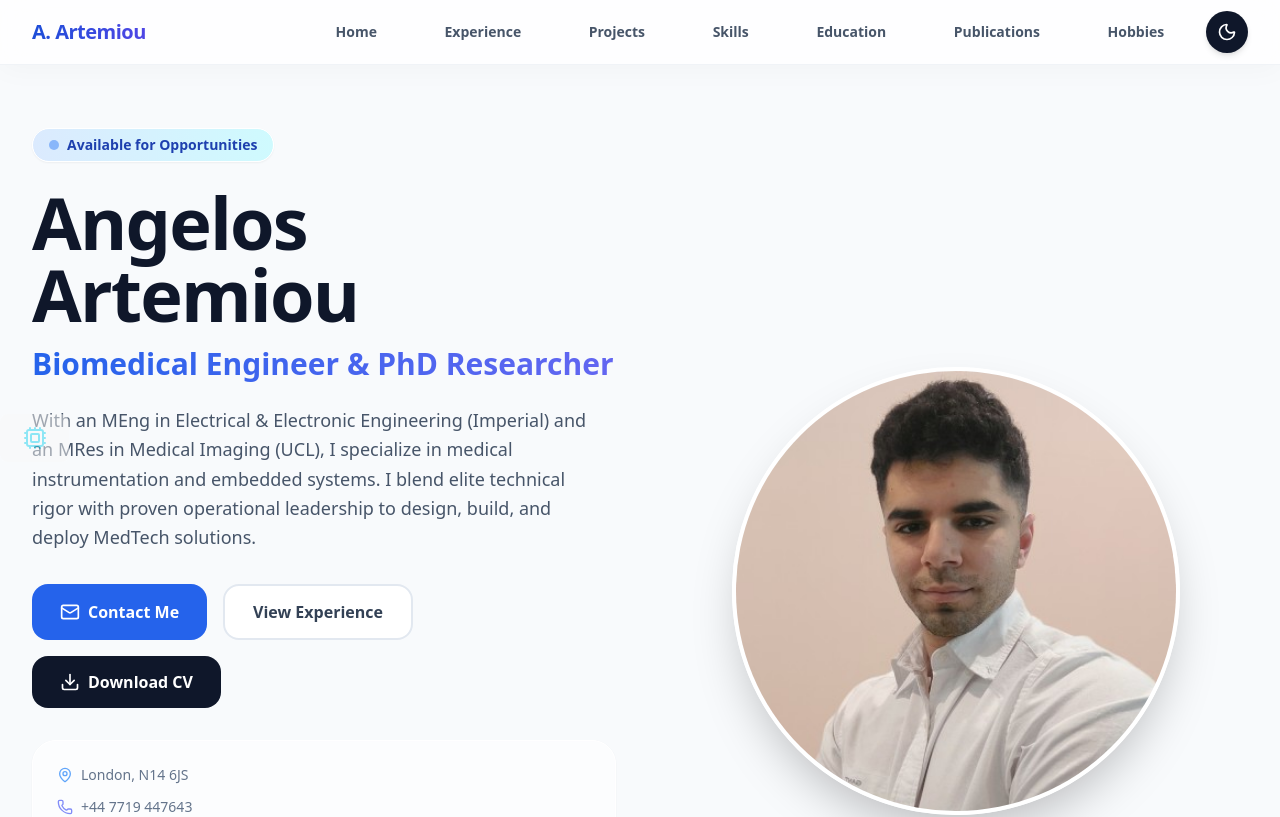
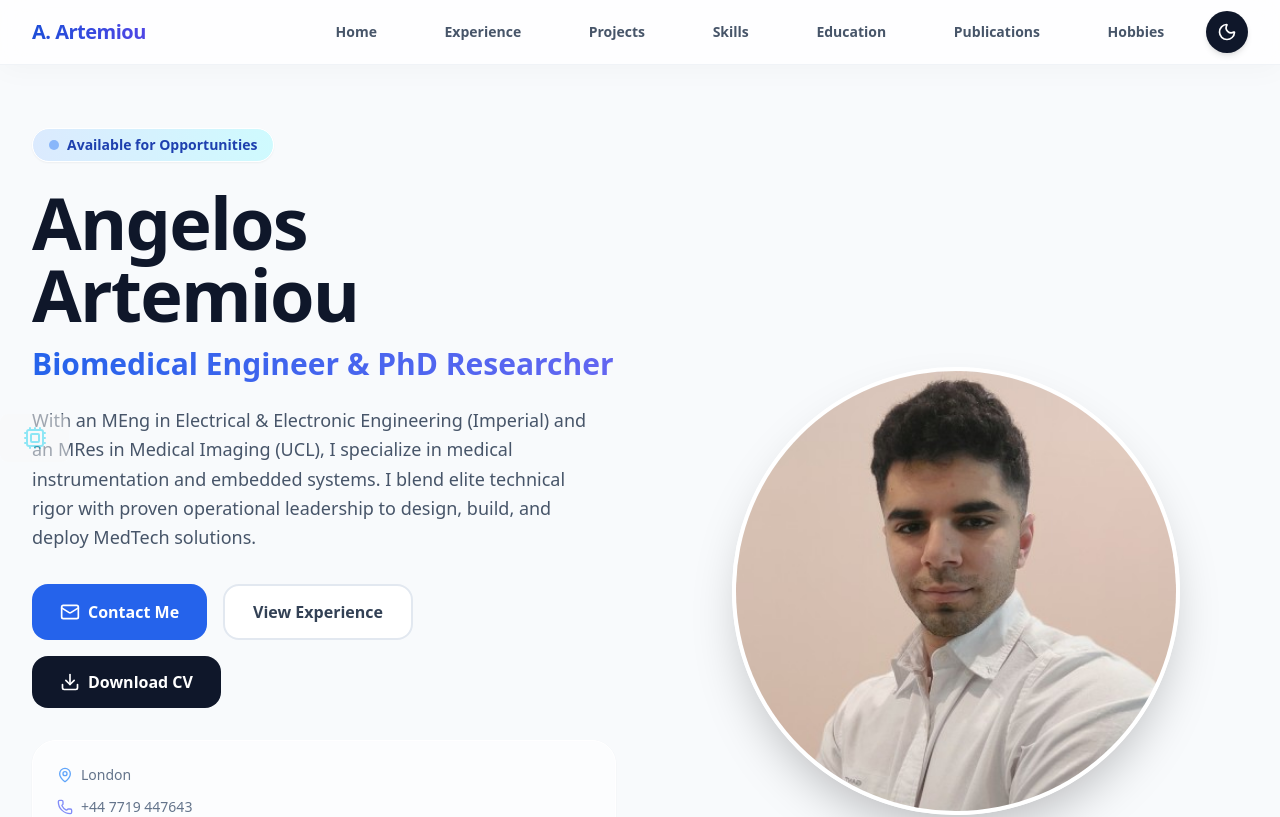
Before and after one commit to Angelos-A/angelos-portfolio, a React (Vite) app: page / in a window 1280 px wide. Shown: the top 817 px of the page. Built offline with nearby package versions, Linux system fonts and the light colour scheme.

Commit message:
Removed postcode, kept city

```diff
--- a/src/App.jsx
+++ b/src/App.jsx
@@ -359,7 +359,7 @@ export default function App() {
 
 
             <div className="flex flex-col space-y-3 text-sm text-slate-500 dark:text-slate-400 font-medium bg-white/50 dark:bg-slate-800/50 p-6 rounded-3xl border border-white dark:border-slate-700 shadow-sm inline-block backdrop-blur-sm hover:shadow-md transition-shadow">
-              <div className="flex items-center hover:text-blue-600 dark:hover:text-cyan-400 hover:translate-x-1 transition-transform cursor-default"><MapPin className="w-4 h-4 mr-2 text-blue-400" /> London, N14 6JS</div>
+              <div className="flex items-center hover:text-blue-600 dark:hover:text-cyan-400 hover:translate-x-1 transition-transform cursor-default"><MapPin className="w-4 h-4 mr-2 text-blue-400" /> London</div>
               <div className="flex items-center hover:text-blue-600 dark:hover:text-cyan-400 hover:translate-x-1 transition-transform cursor-default"><Phone className="w-4 h-4 mr-2 text-indigo-400" /> +44 7719 447643</div>
               <div className="flex items-center hover:text-blue-600 dark:hover:text-cyan-400 hover:translate-x-1 transition-transform cursor-default"><Mail className="w-4 h-4 mr-2 text-cyan-400" /> angelos.artemiou.23@alumni.ucl.ac.uk</div>
             </div>
```
